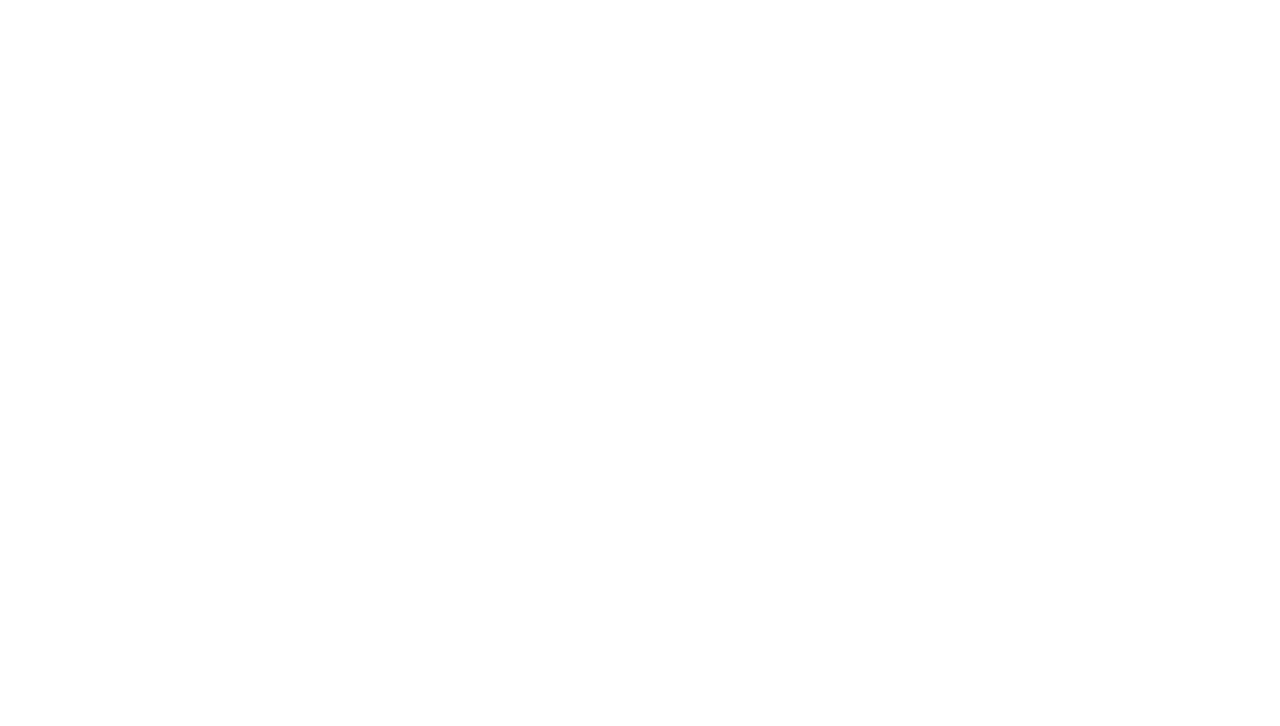
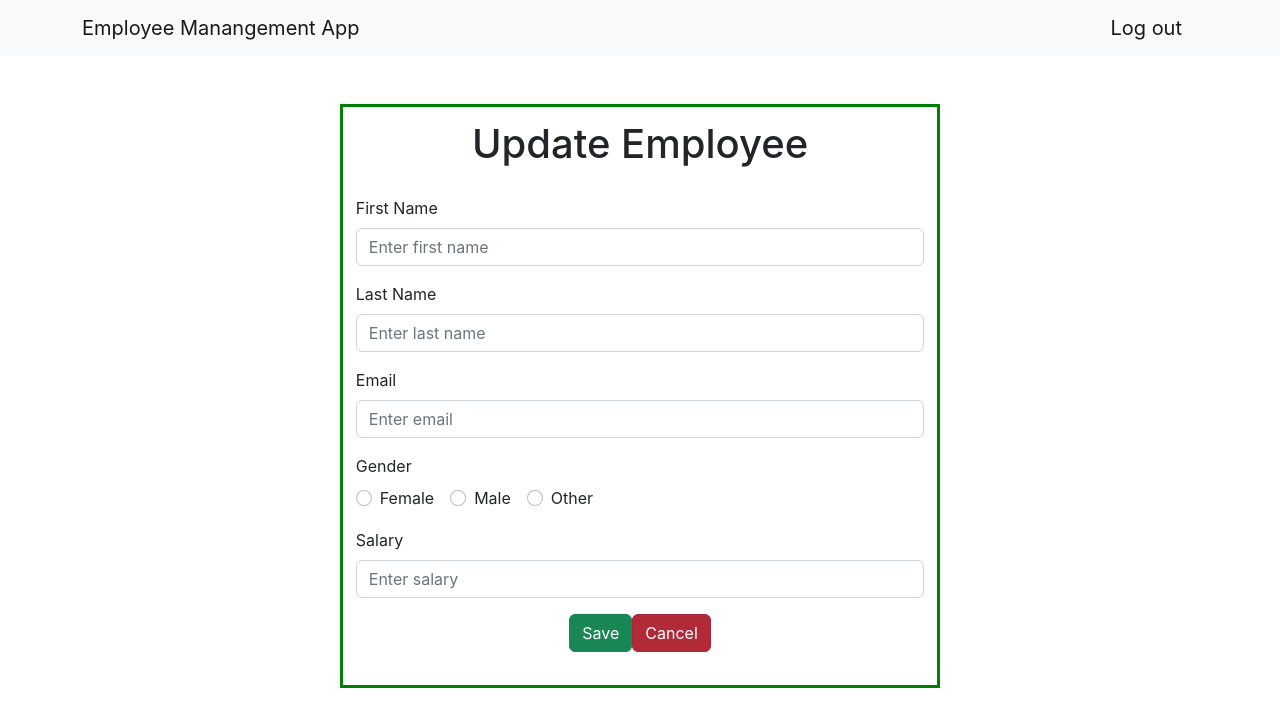
Before and after one commit to ivytsai2/101331867_comp3123_assignment2_reactjs, a React (Create React App) app: page /employees/update/1 in a window 1280 px wide. Before the commit this address had no page. Shown: the top 726 px of the page. Built offline with nearby package versions, Linux system fonts and the light colour scheme; no server answers.

Commit message:
update employee

```diff
--- a/src/App.js
+++ b/src/App.js
@@ -6,6 +6,7 @@ import Signup from './Signup';
 import EmployeeList from './EmployeeList';
 import AddEmployee from './AddEmployee';
 import ViewEmployee from './ViewEmployee';
+import UpdateEmployee from './UpdateEmployee';
 
 function App() {
   return (
@@ -17,7 +18,8 @@ function App() {
               <Route path='/signup' element={<Signup/>}></Route>
               <Route path='/employees' element={<EmployeeList/>}></Route>
               <Route path='/employees/add' element={<AddEmployee/>}></Route>
-              <Route path='/employees/:id' element={<ViewEmployee/>}></Route>
+              <Route path='/employees/view/:id' element={<ViewEmployee/>}></Route>
+              <Route path='/employees/update/:id' element={<UpdateEmployee/>}></Route>
           </Routes>
       </BrowserRouter>
     </>
--- a/src/EmployeeList.js
+++ b/src/EmployeeList.js
@@ -64,9 +64,9 @@ export default class EmployeeList extends Component {
                   <th>{emp.email}</th>
                   <th>{emp.gender}</th>
                   <th>
-                    <Button className="btn btn-success">Update</Button>
+                    <NavLink className="btn btn-success" to={`/employees/update/${emp._id}`}>Update</NavLink>
                     <Button className="btn btn-danger">Delete</Button>
-                    <NavLink className="btn btn-info" to={`/employees/${emp._id}`}>View</NavLink>
+                    <NavLink className="btn btn-info" to={`/employees/view/${emp._id}`}>View</NavLink>
                   </th>
                 </tr>
               ))
--- /dev/null
+++ b/src/UpdateEmployee.js
@@ -0,0 +1,159 @@
+import React, { useEffect, useState } from 'react'
+import axiosAPI from './api'
+import { useParams, useNavigate, NavLink } from 'react-router-dom'
+import Form from "react-bootstrap/Form";
+import Button from "react-bootstrap/Button";
+import EmployeeNavbar from './EmployeeNavbar'
+
+const form_style = {
+    padding: '1%',
+    border: 'solid green',
+    margin: 'auto',
+    width: '600px'
+}
+
+const center = {
+paddingBottom: '20px',
+textAlign: 'center'
+}
+
+export default function UpdateEmployee() {
+    const empData = {
+        id: "",
+        first_name: "",
+        last_name: "",
+        email: "",
+        gender: "",
+        salary: ""
+    }
+    const empId = useParams()
+    const navigate = useNavigate()
+    const [employee, setEmployee] = useState(empData)
+
+    useEffect(() => {
+        const getEmployee = () => {
+            axiosAPI.get(`emp/employees/${empId.id}`)
+            .then((res) => {
+                console.log(res.data)
+                if (res.data.length === 0) {
+                    navigate("/employees");
+                } else {
+                    setEmployee(res.data);
+                }
+            }).catch(error => {
+                console.log(error.response.data)
+                alert("" + error.response.data.message)
+            });
+        };
+        getEmployee();
+    }, [navigate, empId.id]);
+
+    const onValueChange = async (event) => {
+        const value = event.target.value;
+        setEmployee({...employee, [event.target.name]: value});
+    }
+
+    const onValueChangeNumeric = async (event) => {
+        const value = event.target.value;
+        setEmployee({...employee, [event.target.name]: value});
+        if (isNaN(employee.salary) || employee.salary < 0){
+            setEmployee({salary: ""})
+        }
+    }
+
+    const updateEmployee = (event) => {
+        event.preventDefault()
+        const updateEmpData = {
+            first_name: event.target.first_name.value,
+            last_name: event.target.last_name.value,
+            email: event.target.email.value,
+            gender: event.target.gender.value,
+            salary: event.target.salary.value
+        }
+        axiosAPI.put(`/emp/employees/${empId.id}`, updateEmpData)
+            .then(res => {
+            navigate("/employees")
+        }).catch(error => {
+            console.log(error.response.data)
+            alert("Add Employee Failed... " + error.response.data.message)
+        })
+    }
+
+    return (
+        <>
+            <EmployeeNavbar/>
+            <br></br>
+            <Form style={form_style} onSubmit={(e) => {updateEmployee(e)}}>
+                <h1 style={center}>Update Employee</h1>
+                <Form.Group className="mb-3">
+                    <Form.Label>First Name</Form.Label>
+                    <Form.Control
+                    type="text"
+                    placeholder="Enter first name"
+                    name="first_name"
+                    defaultValue={employee.first_name}
+                    required
+                    onChange={(e) => onValueChange(e)}/>
+                </Form.Group>
+                <Form.Group className="mb-3">
+                    <Form.Label>Last Name</Form.Label>
+                    <Form.Control
+                    type="text"
+                    placeholder="Enter last name"
+                    name="last_name"
+                    defaultValue={employee.last_name}
+                    required
+                    onChange={(e) => onValueChange(e)}/>
+                </Form.Group>
+                <Form.Group className="mb-3">
+                    <Form.Label>Email</Form.Label>
+                    <Form.Control
+                    type="emial"
+                    placeholder="Enter email"
+                    name="email"
+                    defaultValue={employee.email}
+                    onChange={(e) => onValueChange(e)}/>
+                </Form.Group>
+                <Form.Group className="mb-3">
+                    <Form.Label>Gender</Form.Label>
+                    <div onChange={(e) => onValueChange(e)} defaultValue={employee.gender}>
+                        <Form.Check
+                        inline
+                        label="Female"
+                        value="Female"
+                        name="gender"
+                        type="radio"
+                        />
+                        <Form.Check
+                        inline
+                        label="Male"
+                        value="Male"
+                        name="gender"
+                        type="radio"
+                        />
+                        <Form.Check
+                        inline
+                        label="Other"
+                        value="Other"
+                        name="gender"
+                        type="radio"
+                        />
+                    </div>
+                </Form.Group>
+                <Form.Group className="mb-3">
+                    <Form.Label>Salary</Form.Label>
+                    <Form.Control
+                    type="text"
+                    placeholder="Enter salary"
+                    name="salary"
+                    defaultValue={employee.salary}
+                    onChange={(e) => onValueChangeNumeric(e)}/>
+                </Form.Group>
+                <div style={center}>
+                    <Button className="btn btn-success" type="submit">Save</Button>
+                    <NavLink className="btn btn-danger" to='/employees'>Cancel</NavLink>
+                </div>
+            </Form>
+        </>
+    )
+}
--- a/src/ViewEmployee.js
+++ b/src/ViewEmployee.js
@@ -36,13 +36,13 @@ export default function ViewEmployee() {
             });
         };
         getEmployee();
-      }, [navigate, empId.id]);
+    }, [navigate, empId.id]);
 
     return (
         <>
         <EmployeeNavbar/>
         <br></br>
-        <h2>Employee Details</h2>
+        <h2>View Employee Details</h2>
         <Container>
             <Card>
                 <Card.Body>
```
